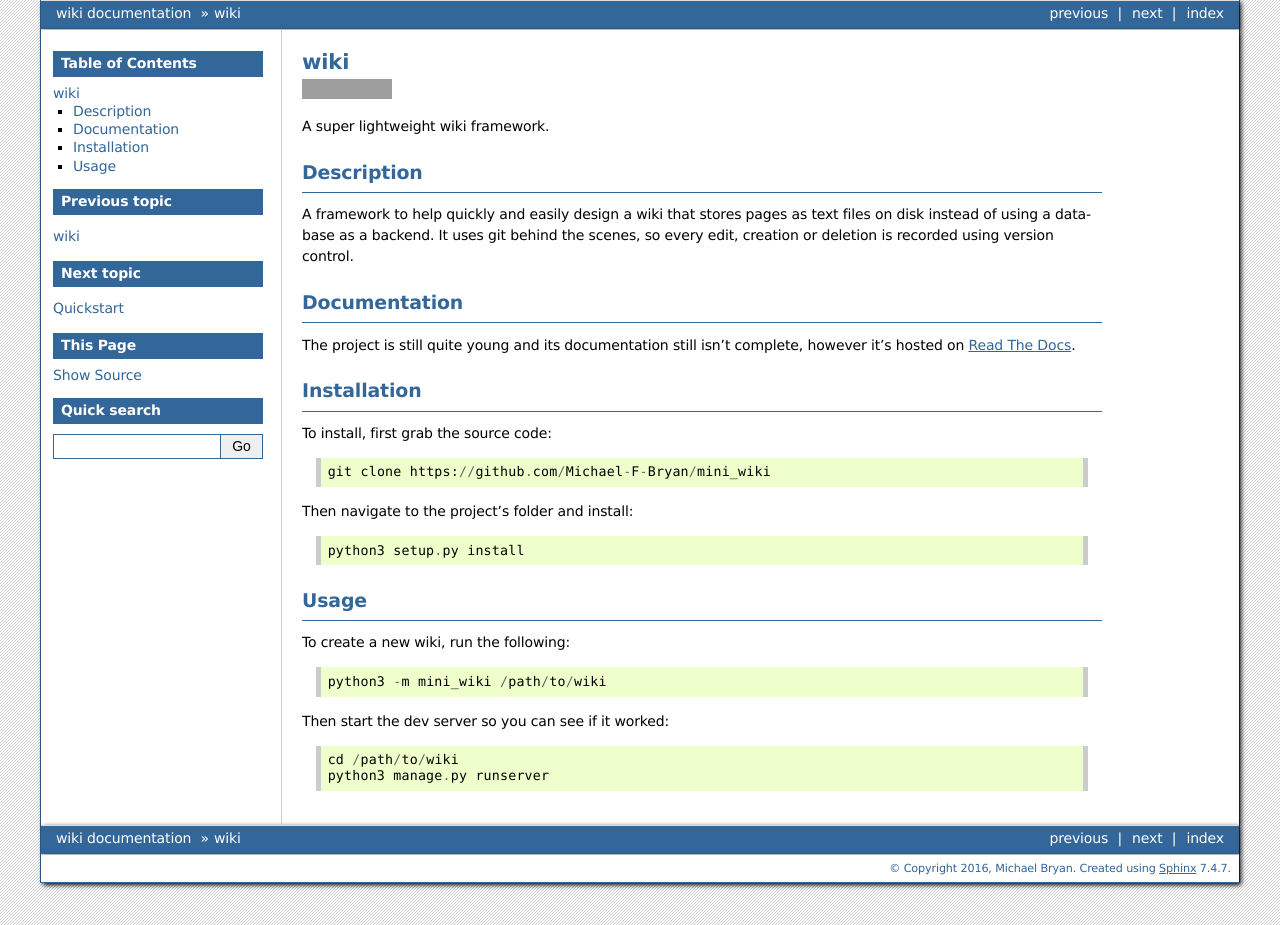
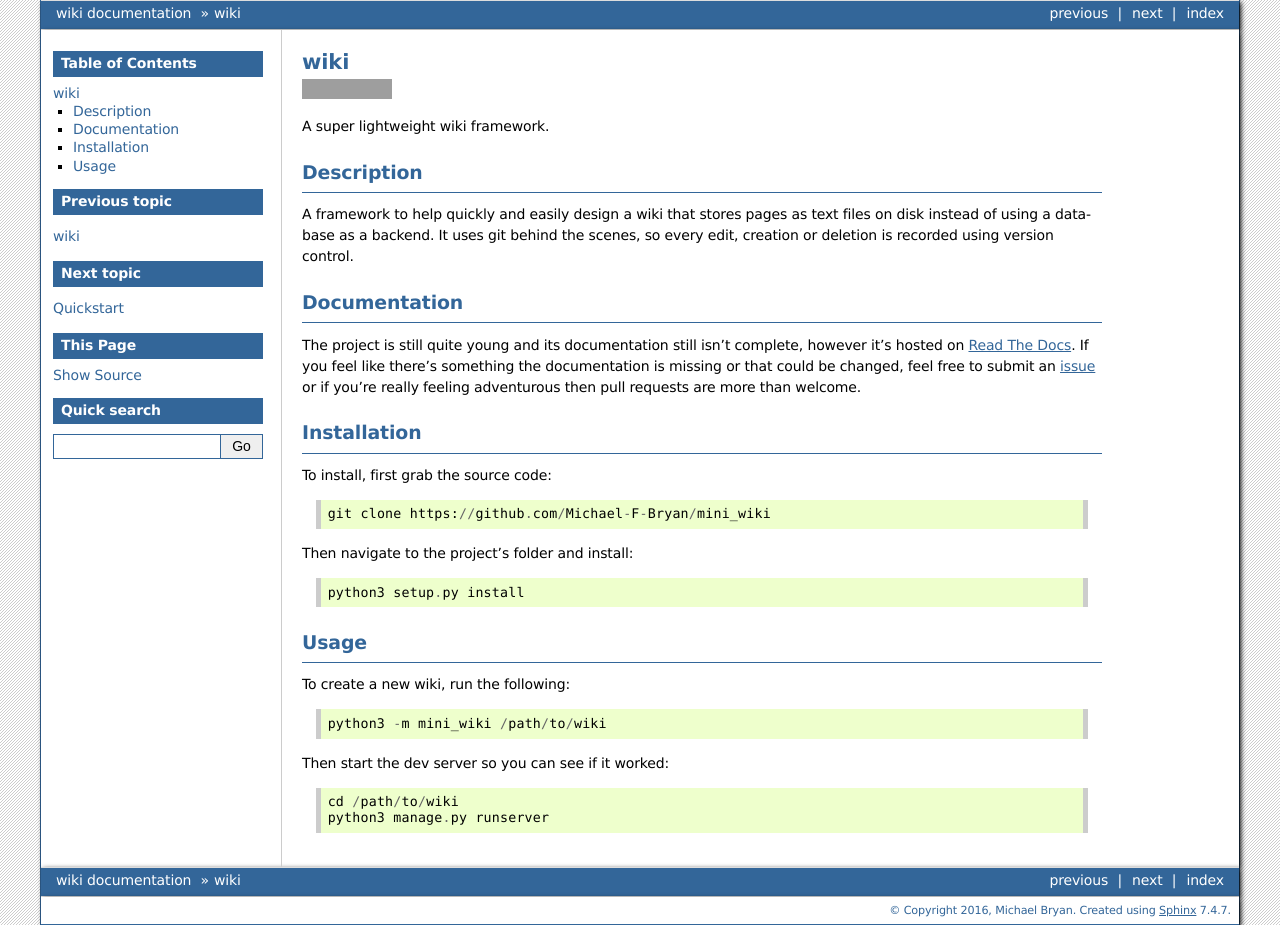
Before and after one commit to Michael-F-Bryan/mini_wiki, a Sphinx documentation site: the page built from docs/readme.rst, in a window 1280 px wide. Built offline with Sphinx 7.4.7, drawn with Linux system fonts in a browser that asks for light colours; formulas are drawn with MathJax 3; the version number could not be read and is left out; grey boxes are pictures that could not be loaded.

```diff
--- a/README.rst
+++ b/README.rst
@@ -19,9 +19,10 @@ Documentation
 =============
 
 The project is still quite young and its documentation still isn't complete,
-however it's hosted on `Read The Docs
-<http://mini-wiki.readthedocs.io/en/latest/>`_.
-
+however it's hosted on `Read The Docs`_. If you feel like there's something
+the documentation is missing or that could be changed, feel free to submit an
+`issue`_ or if you're really feeling adventurous then pull requests are more
+than welcome.
 
 Installation
 ============
@@ -46,3 +47,8 @@ Then start the dev server so you can see if it worked::
 
     cd /path/to/wiki
     python3 manage.py runserver
+
+
+.. Links
+.. _Read The Docs: http://mini-wiki.readthedocs.io/en/latest/
+.. _issue: https://github.com/Michael-F-Bryan/mini_wiki/issues/new
--- a/docs/conf.py
+++ b/docs/conf.py
@@ -46,7 +46,7 @@ if on_rtd:
 # coming with Sphinx (named 'sphinx.ext.*') or your custom ones.
 extensions = ['sphinx.ext.autodoc', 'sphinx.ext.intersphinx', 'sphinx.ext.todo',
               'sphinx.ext.autosummary', 'sphinx.ext.viewcode', 'sphinx.ext.coverage',
-              'sphinx.ext.doctest', 'sphinx.ext.ifconfig', 'sphinx.ext.pngmath',
+              'sphinx.ext.doctest', 'sphinx.ext.ifconfig', 'sphinx.ext.imgmath',
               'sphinx.ext.napoleon']
 
 # Add any paths that contain templates here, relative to this directory.
```
Also changed, not shown: docs/mini_wiki.rst (+8 -0 lines).
